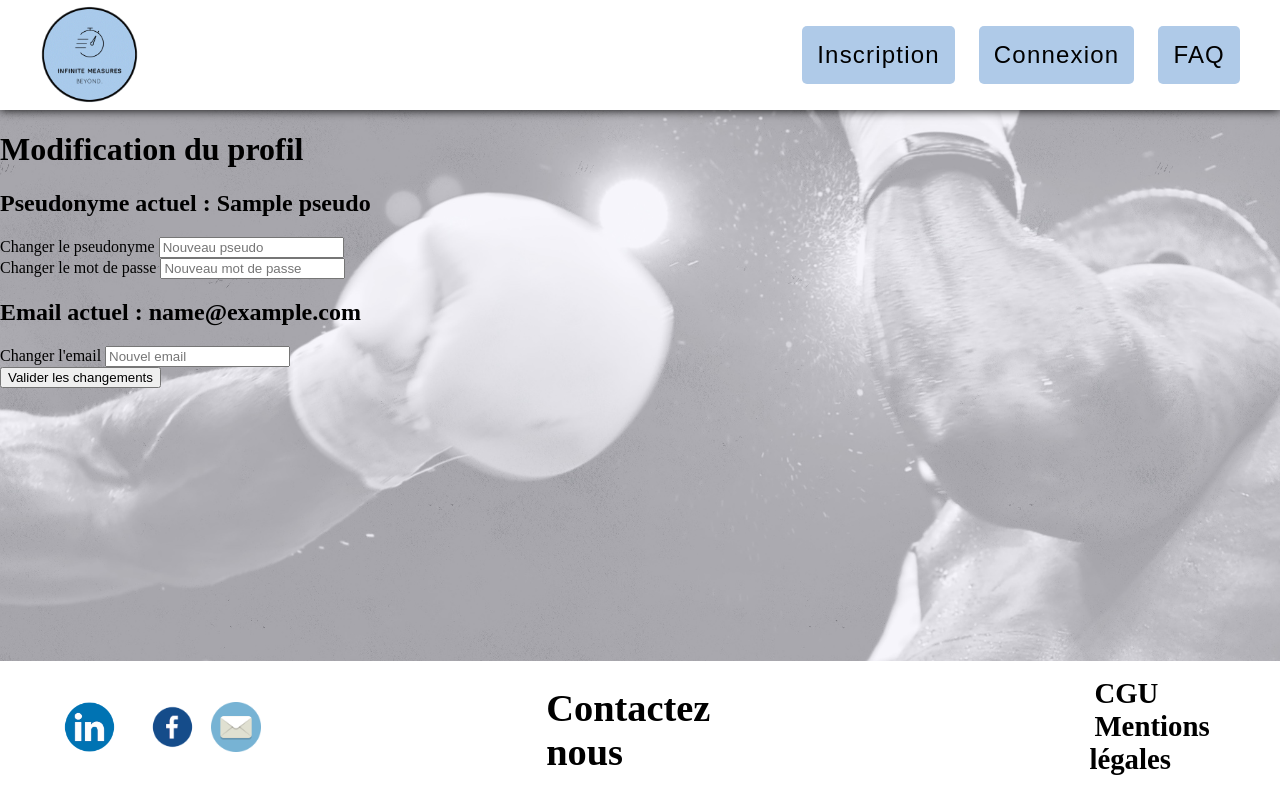
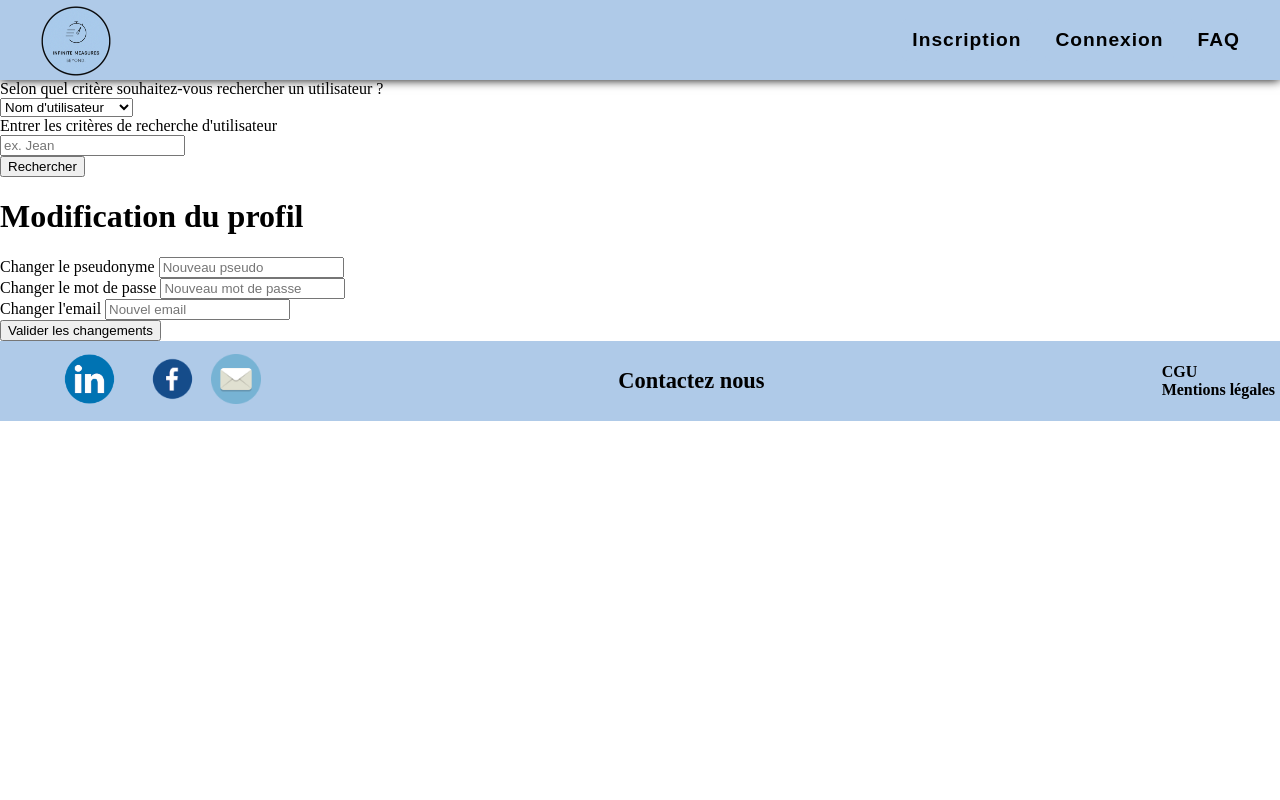
Before and after one commit to Thomasggn75015/G8AServeur, a PHP site: template app/Views/main/profil.php in a window 1280 px wide. Run offline with PHP 8.4, Linux system fonts and the light colour scheme; the template is opened without the code that fills it: most values are stand-ins (such as "Sample title", 1, 10 or a date in 2020).

Commit message:
Resolve bdd

```diff
--- a/app/Controllers/MainController.php
+++ b/app/Controllers/MainController.php
@@ -12,9 +12,6 @@ class MainController extends Controller{
         return $this->view('main.enregistrement');
     }
 
-    public function profil(){
-        return $this->view('main.profil');
-    }
     public function cgu(){
         return $this->view('main.cgu');
     }
--- a/app/Views/main/homepage.php
+++ b/app/Views/main/homepage.php
@@ -7,6 +7,6 @@
 			<p class="paragraphe_accueil">
 					La société Infinite Measures réalise des tests de performance technique afin de vous aider à améliorer vos résultats dans votre sport de prédilection. Utiliser Infinite Measures, c'est s'assurer une progression constante.
 			</p>
-				<a href="#Inscription" class="nav_button">Rejoindre le programme</a>
+				<a href="/enregistrement" class="nav_button" id="join-programme">Rejoindre le programme</a>
 		</div>
 </div>
--- a/app/Views/main/profil.php
+++ b/app/Views/main/profil.php
@@ -1,18 +1,38 @@
-<div class="profil_form-block">
+<div class="bloc-profil">
+        <form class="form-recherche" method="POST" action="/profil">
+            <label for="critere-select">Selon quel critère souhaitez-vous rechercher un utilisateur ?</label>
+            <br/>
+            <select name="critere-select" id="critere-select">
+                <option value="pseudo">Nom d'utilisateur</option>
+                <option value="email">Mail</option>
+                <option value="coachname">Nom du coach</option>
+                <option value="firstname">Prénom</option>
+                <option value="lastname">Nom</option>
+                <option value="birthdate">Date de naissance</option>
+            </select>
+            <br/>
+            <label class="label-recherche">Entrer les critères de recherche d'utilisateur</label>
+            <br/>
+            <input type="text" name="searchEntry" placeholder="ex. Jean"/>
+            <br/>
+            <button type="submit">Rechercher</button>
+        </form>
+    <div class="profil_form-bloc">
             <h1>Modification du profil</h1>
-        <form class="profil_form-modif" method="post" action="profil.php">
+            <form class="profil_form-modif" method="post" action="/profil">
                     <div class="profil_bloc-pseudonyme">
-                    <h2><?php echo 'Pseudonyme actuel : ' . $infos_profil["pseudo"]?></h2>
+                        <!--<h2><?php echo 'Pseudonyme actuel : ' . $infos_profil["pseudo"]?></h2>-->
                         <label for="pseudo">Changer le pseudonyme</label>
                         <input type="text" id="pseudo" name="pseudo" placeholder="Nouveau pseudo"/>
                     </div>
                     <label for="mdp">Changer le mot de passe</label>
                     <input type="text" id="mdp" name="mdp" placeholder="Nouveau mot de passe"/>
                     <div class="profil_bloc-email">
-                    <h2><?php echo 'Email actuel : ' . $infos_profil["email"]?></h2>
+                        <!--<h2><?php echo 'Email actuel : ' . $infos_profil["email"]?></h2>-->
                         <label for="email">Changer l'email</label>
                         <input type="text" id="email" name="email" placeholder="Nouvel email"/>
                     </div>
                     <input type="submit" value="Valider les changements"/>
             </form>
     </div>
+</div>
--- a/app/Views/template.php
+++ b/app/Views/template.php
@@ -22,7 +22,7 @@ if(isset($_SESSION['user_role'])){
             <?php
                 if(isset($_SESSION['user_id'])){
             ?>
-                    <a href="index.php" id="link_logo"><img id="logo" src="public/images/Infinite_measures.png"  alt="logo Accueil" /></a>
+                    <a href="/" id="link_logo"><img id="logo" src="public/images/Infinite_measures.png"  alt="logo Accueil" /></a>
                     <nav class="navbar">
                         <ul>
                             <li><a href="/profil" class="nav_button">Profil</a></li>
@@ -33,7 +33,7 @@ if(isset($_SESSION['user_role'])){
                 <?php
                     } else {
                 ?>
-                    <a href="index.php" id="link_logo"><img id="logo" src="public/images/Infinite_measures.png"  alt="logo Accueil" /></a>
+                    <a href="/" id="link_logo"><img id="logo" src="public/images/Infinite_measures.png"  alt="logo Accueil" /></a>
                     <nav class="navbar">
                         <ul>
                             <li><a href="/enregistrement" class="nav_button">Inscription</a></li>
@@ -49,7 +49,6 @@ if(isset($_SESSION['user_role'])){
         <?= $content ?>
 
         <footer class="footer">
-                <div class="footer_content">
                     <ul class="social_logos">
                         <li><a href="https://fr.linkedin.com" class="footer_link"><img src="public/images/linkedin.png" alt="logo linkedIn" class="social_logo"/></a></li> <!-- LinkedIn, facebook, Contact mail -->
                         <li><a href="https://www.facebook.com" class="footer_link"><img src="public/images/facebook.png" alt="logo Facebook" class="social_logo"/></a></li>
@@ -60,7 +59,6 @@ if(isset($_SESSION['user_role'])){
                         <li><a href="/cgu" class="footer_link">CGU</a></li>
                         <li><a href="/legalMention" class="footer_link">Mentions légales</a></li>
                     </ul>
-                <div>
         </footer>
     </body>
 </html>
--- a/app/database/DBConnection.php
+++ b/app/database/DBConnection.php
@@ -11,8 +11,8 @@ class DBConnection extends PDO {
     public function __construct(){
         $dsn = "mysql:dbname=".DB_NAME.";host=".DB_HOST;
         $options = [
-                PDO::ATTR_ERRMODE => PDO::ERRMODE_EXCEPTION, //Voir les erreurs en exeptions
-                PDO::ATTR_DEFAULT_FETCH_MODE => PDO::FETCH_OBJ, //Utiliser des objets au lieu de tableau classique
+                PDO::ATTR_ERRMODE => PDO::ERRMODE_EXCEPTION, //Voir les erreurs en exceptions
+                //PDO::ATTR_DEFAULT_FETCH_MODE => PDO::FETCH_OBJ, //Utiliser des objets au lieu de tableau classique
                 PDO::MYSQL_ATTR_INIT_COMMAND => 'SET CHARACTER SET UTF8' //pour éviter les erreurs d'encodage lors de la récupération des données
         ];
         $this->pdo = parent::__construct($dsn, DB_USERNAME, DB_PASSWORD, $options);
@@ -22,3 +22,5 @@ class DBConnection extends PDO {
             return $this->pdo ?? (new DBConnection());
     }
 }
+
+/*$this->pdo = new PDO('mysql:host=DB_HOST; dbname=DB_NAME', 'DB_USERNAME', 'DB_PASSWORD');*/
--- a/index.php
+++ b/index.php
@@ -10,7 +10,10 @@ $router = new App\Router\Router($_GET['url']);
 $router->get('/', 'Main#accueil');
 $router->get('/cgu', 'Main#cgu');
 
-$router->get('/profil', 'User#profil');
+$router->get('/profil', 'Search#profil');
+$router->post('/profil', 'Search#profilPost');
+
+$router->get('/connexion', 'User#connect');
 
 $router->get('/enregistrement', 'User#enregistrement');
 $router->post('/enregistrement', 'Enregistrement#enregistrementPost');
--- a/public/css/style.css
+++ b/public/css/style.css
@@ -1,8 +1,6 @@
 body{
   margin:0;
-  background-image: url(../images/boxe-background.jpg);
-  background-size:100%;
-  background-color: rgba(136, 136, 136, 0.1);
+  background-color: white;
   }
 
   /* --------------------------------------- EN TÊTE DES PAGES --------------------------------------- */
@@ -10,11 +8,10 @@ body{
     position: sticky;
     top: 0;
     display:flex;
-    overflow:hidden;
     justify-content: space-between;
     width:100%;
-    height:110px;
-    background-color:#ffffff;
+    height:80px;
+    background-color: #afcae8;
     box-shadow: 0px 0px 10px black;
   }
 
@@ -45,15 +42,17 @@ body{
   }
 
   .navbar li{
+    font-family: Arial, sans-serif;
+    font-weight: bold;
     display:inline-block;
     height:auto;
   }
 
   .nav_button, .nav_button::after {
-    -webkit-transition: left 1s ease-out, width 1s ease-out, color 1s linear;
-    -moz-transition: left 1s ease-out, width 1s ease-out, color 1s linear;
-    -o-transition: left 1s ease-out, width 1s ease-out, color 1s linear;
-    transition: left 1s ease-out, width 1s ease-out, color 1s linear;
+    -webkit-transition: left 0.8s ease-out, width 0.8s ease-out, color 1s ease-in;
+    -moz-transition: left 0.8s ease-out, width 0.8s ease-out, color 1s ease-in;
+    -o-transition: left 0.8s ease-out, width 0.8s ease-out, color 1s ease-in;
+    transition: left 0.8s ease-out, width 0.8s ease-out, color 1s ease-in;
   }
 
   #logo, #logo::after{
@@ -75,7 +74,8 @@ body{
   }
 
   .nav_button:hover {
-    color: #afcae8;
+    color: black;
+    transition: left 1s ease-out, width 0.8s ease-out, color 1s ease-in;
   }
 
   .nav_button::after {
@@ -95,18 +95,20 @@ body{
   .nav_button {
     border-radius:5px;
     margin:10px;
-    background-color:#afcae8;
-    padding:15px;
+    margin-right:0px;
+    /*background-color:rgba(82, 82, 82, 0.452);*/
+    background-color: #afcae8;
+    padding:10px;
 
     color:black;
     font-family: Arial, sans-serif;
-    font-size: 1.5em;
-    letter-spacing: 1.2px;
+    font-size: 1.2em;
+    letter-spacing: 1px;
     text-decoration: none;
 
     position:relative;
     display: inline-block;
-    transition: all .3s;
+    transition: all 1s;
     overflow: hidden;
     vertical-align: middle;
     z-index: 1;
@@ -121,24 +123,18 @@ body{
 
   /* --------------------------------------- FOOTER ---------------------------------------- */
   .footer{
-    position:fixed;
-    bottom:0;
+    position:absolute;
     display:flex;
+    background-color: #afcae8;
+    justify-content: space-between;
+    align-items:center;
+    height:80px;
     width:100%;
-    flex-direction: column;
-    align-items: center;
-    background-color: white;
   }
 
   .footer_contact-message {
     font-weight: bold;
-    font-size: 2.4em;
-    margin-left:280px;
-    margin-right:280px;
-  }
-
-  .footer_content{
-    display:flex;
+    font-size: 1.4em;
   }
 
   .social_logos, .footer_nav {
@@ -160,14 +156,14 @@ body{
 
   .footer_link {
     padding:5px;
-    font-size: 1.8em;
+    font-size: 1em;
     font-weight: bold;
     text-decoration: none;
     color: black;
   }
 
   .footer_link:hover {
-    color: #afcae8;
+    color: white;
     text-decoration: underline;
   }
 
@@ -180,16 +176,17 @@ body{
 
   /* --------------------------------------- ACCUEIL --------------------------------------- */
   .bloc_accueil {
-    margin-top:auto;
-    margin-left:20px;
-    margin-right: 20px;
+    margin-top:-25px;
+    padding-top:20px;
+    height: 800px;
+    background-image: url(../images/boxe-background.jpg);
+    background-size:100%;
+    background-color: rgba(136, 136, 136, 0.1);
   }
 
   .titre_accueil {
     font-size: 2.2em;
     font-weight: bold;
-    padding-bottom: 0px;
-    margin-bottom:5px;
   }
 
   .titre_accueil, .sous-titre_accueil{
@@ -206,14 +203,6 @@ body{
   .bloc_photo{
     display:flex;
     height:500px;
-  }
-
-  .photo_accueil:nth-child(1){
-    order:2;
-  }
-
-  .paragraphe_bouton:nth-child(2){
-    order:1;
   }
 
   .photo_accueil{
```
Also changed, not shown: app/Controllers/Controller.php (+15 -12 lines), app/Controllers/SearchController.php (added, +27 -0 lines), app/Models/Model.php (+4 -9 lines), app/Models/User.php (added, +23 -0 lines), public/js/searchEngine.js (added, +20 -0 lines). Lines whose indentation alone changed are shown as unchanged.
